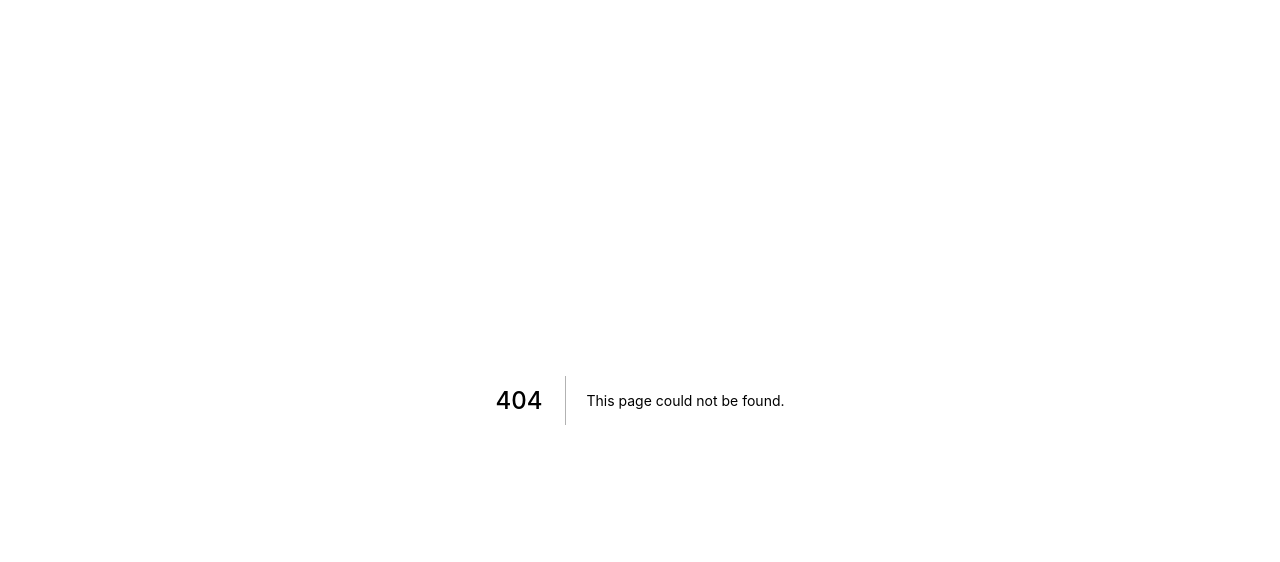
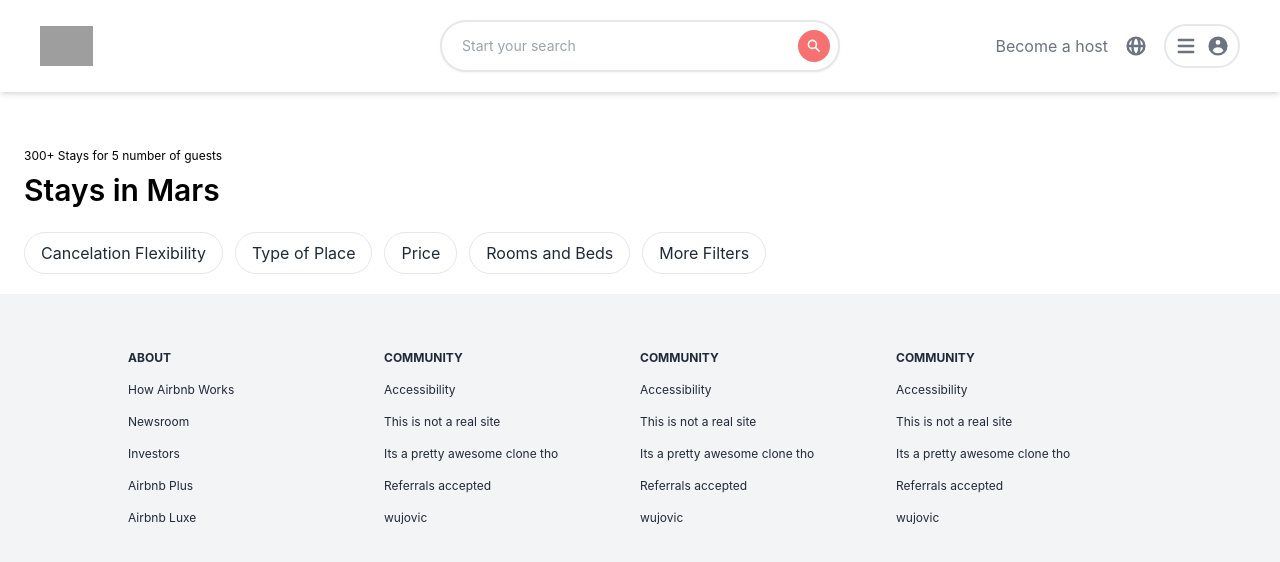
Before and after one commit to wujovic/airbnb-clone, a Next.js app: page /search in a window 1280 px wide. Before the commit this address had no page. Shown: the top 562 px of the page. Built offline with nearby package versions, Linux system fonts and the light colour scheme; grey boxes are pictures that could not be loaded.

Commit message:
adding date picker and search page

```diff
--- a/components/Header.tsx
+++ b/components/Header.tsx
@@ -1,4 +1,4 @@
-import React from "react";
+import React, { useState } from "react";
 import Image from "next/image";
 import {
   SearchIcon,
@@ -7,12 +7,52 @@ import {
   UserCircleIcon,
   UsersIcon,
 } from "@heroicons/react/solid";
+import "react-date-range/dist/styles.css"; // main style file
+import "react-date-range/dist/theme/default.css"; // theme css file
+import { DateRangePicker } from "react-date-range";
+import { useRouter } from "next/router";
 
 function Header() {
+  const [searchInput, setSearchInput] = useState("");
+  const [startDate, setStartDate] = useState(new Date());
+  const [endDate, setEndDate] = useState(new Date());
+  const [numberOfGuests, setNumberOfGuests] = useState(1);
+  const router = useRouter();
+
+  const selectionRange = {
+    startDate: startDate,
+    endDate: endDate,
+    key: "selection",
+  };
+
+  const handleSelect = (ranges: any) => {
+    setStartDate(ranges.selection.startDate);
+    setEndDate(ranges.selection.endDate);
+  };
+
+  const resetInput = () => {
+    setSearchInput("");
+  };
+
+  const search = () => {
+    router.push({
+      pathname: "search",
+      query: {
+        location: searchInput,
+        startDate: startDate.toISOString(),
+        endDate: endDate.toISOString(),
+        numberOfGuests: numberOfGuests,
+      },
+    });
+  };
+
   return (
     <header className="sticky top-0 z-50 grid grid-cols-3 bg-white shadow-md p-5 md:px-10">
       {/* left */}
-      <div className="relative flex items-center h-10 cursor-pointer my-auto">
+      <div
+        onClick={() => router.push("/")}
+        className="relative flex items-center h-10 cursor-pointer my-auto"
+      >
         <Image
           src="https://upload.wikimedia.org/wikipedia/commons/thumb/6/69/Airbnb_Logo_B%C3%A9lo.svg/2560px-Airbnb_Logo_B%C3%A9lo.svg.png"
           layout="fill"
@@ -21,17 +61,17 @@ function Header() {
           alt="logo"
         />
       </div>
-
       {/* middle - search */}
       <div className="flex items-center md:border-2 rounded-full py-2 md:shadow-sm">
         <input
+          value={searchInput}
+          onChange={(e) => setSearchInput(e.target.value)}
           className="pl-5 bg-transparent outline-none flex-grow text-sm text-gray-600 placeholder-gray-400"
           type="text"
           placeholder="Start your search"
         />
         <SearchIcon className="hidden md:inline-flex h-8 bg-red-400 text-white rounded-full p-2 cursor-pointer md:mx-2" />
       </div>
-
       {/* right */}
       <div className="flex items-center space-x-4 justify-end text-gray-500">
         <p className="hidden md:inline cursor-pointer">Become a host</p>
@@ -41,6 +81,38 @@ function Header() {
           <UserCircleIcon className="h-6 cursor-pointer" />
         </div>
       </div>
+      {/* if it's true then render */}
+      {searchInput && (
+        <div className="flex flex-col col-span-3 mx-auto mt-3">
+          <DateRangePicker
+            ranges={[selectionRange]}
+            minDate={new Date()}
+            rangeColors={["#FD5B61"]}
+            onChange={handleSelect}
+          />
+          <div className="flex items-center border-b mb-4">
+            <h2 className="text-2xl flex-grow font-semibold">
+              Number of Guests
+            </h2>
+            <UsersIcon className="h-5" />
+            <input
+              value={numberOfGuests}
+              onChange={(e) => setNumberOfGuests(+e.target.value)}
+              type="number"
+              min={1}
+              className="w-12 pl-2 text-lg outline-none text-red-400"
+            />
+          </div>
+          <div className="flex">
+            <button onClick={resetInput} className="flex-grow text-gray-500">
+              Cancel
+            </button>
+            <button onClick={search} className="flex-grow text-red-400">
+              Search
+            </button>
+          </div>
+        </div>
+      )}
     </header>
   );
 }
--- a/package.json
+++ b/package.json
@@ -10,14 +10,17 @@
   },
   "dependencies": {
     "@heroicons/react": "^1.0.5",
+    "date-fns": "^2.28.0",
     "next": "12.1.0",
-    "react": "17.0.2",
+    "react": "^17.0.2",
+    "react-date-range": "^1.4.0",
     "react-dom": "17.0.2",
     "tailwind-scrollbar-hide": "^1.1.7"
   },
   "devDependencies": {
     "@types/node": "17.0.20",
     "@types/react": "17.0.39",
+    "@types/react-date-range": "^1.4.3",
     "autoprefixer": "^10.4.2",
     "eslint": "8.9.0",
     "eslint-config-next": "12.1.0",
--- /dev/null
+++ b/pages/search.tsx
@@ -0,0 +1,27 @@
+import React from "react";
+import Header from "../components/Header";
+import Footer from "../components/Footer";
+
+function Search() {
+  return (
+    <div>
+      <Header />
+      <main className="flex">
+        <section className="flex-grow pt-14 px-6">
+          <p className="text-xs">300+ Stays for 5 number of guests</p>
+          <h1 className="text-3xl font-semibold mt-2 mb-6">Stays in Mars</h1>
+          <div className="hidden md:inline-flex mb-5 space-x-3 text-gray-800 whitespace-nowrap">
+            <p className="button">Cancelation Flexibility</p>
+            <p className="button">Type of Place</p>
+            <p className="button">Price</p>
+            <p className="button">Rooms and Beds</p>
+            <p className="button">More Filters</p>
+          </div>
+        </section>
+      </main>
+      <Footer />
+    </div>
+  );
+}
+
+export default Search;
--- a/styles/globals.css
+++ b/styles/globals.css
@@ -18,3 +18,9 @@ a {
 * {
   box-sizing: border-box;
 }
+
+@layer components {
+  .button {
+    @apply px-4 py-2 border rounded-full hover:cursor-pointer hover:shadow-lg active:scale-95 active:bg-gray-100 transition transform duration-100 ease-out;
+  }
+}
```
Also changed, not shown: 2 other files (tests, documents, lock files or other folders).
